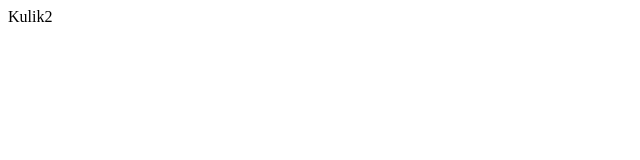
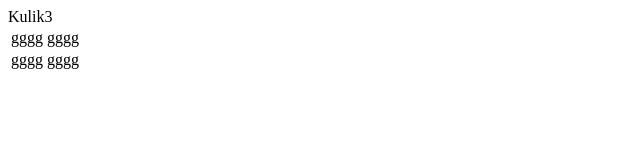
Before and after one commit to MaksimBred/first-project, a plain HTML site: page src/index.html in a window 1280 px wide. Shown: the whole page, without its empty margins (0-640 px from the left). Drawn offline with Linux system fonts and the light colour scheme.

Commit message:
first dev commit

```diff
--- a/src/index.html
+++ b/src/index.html
@@ -7,6 +7,16 @@
     <title>Document</title>
 </head>
 <body>
-    <div class="cls-primary">Kulik2</div>
+    <div class="cls-primary">Kulik3</div>
+    <table>
+        <tr>
+            <td> gggg </td>
+            <td> gggg </td>
+        </tr>
+        <tr>
+            <td> gggg </td>
+            <td> gggg </td>
+        </tr>
+    </table>
 </body>
 </html>
```
